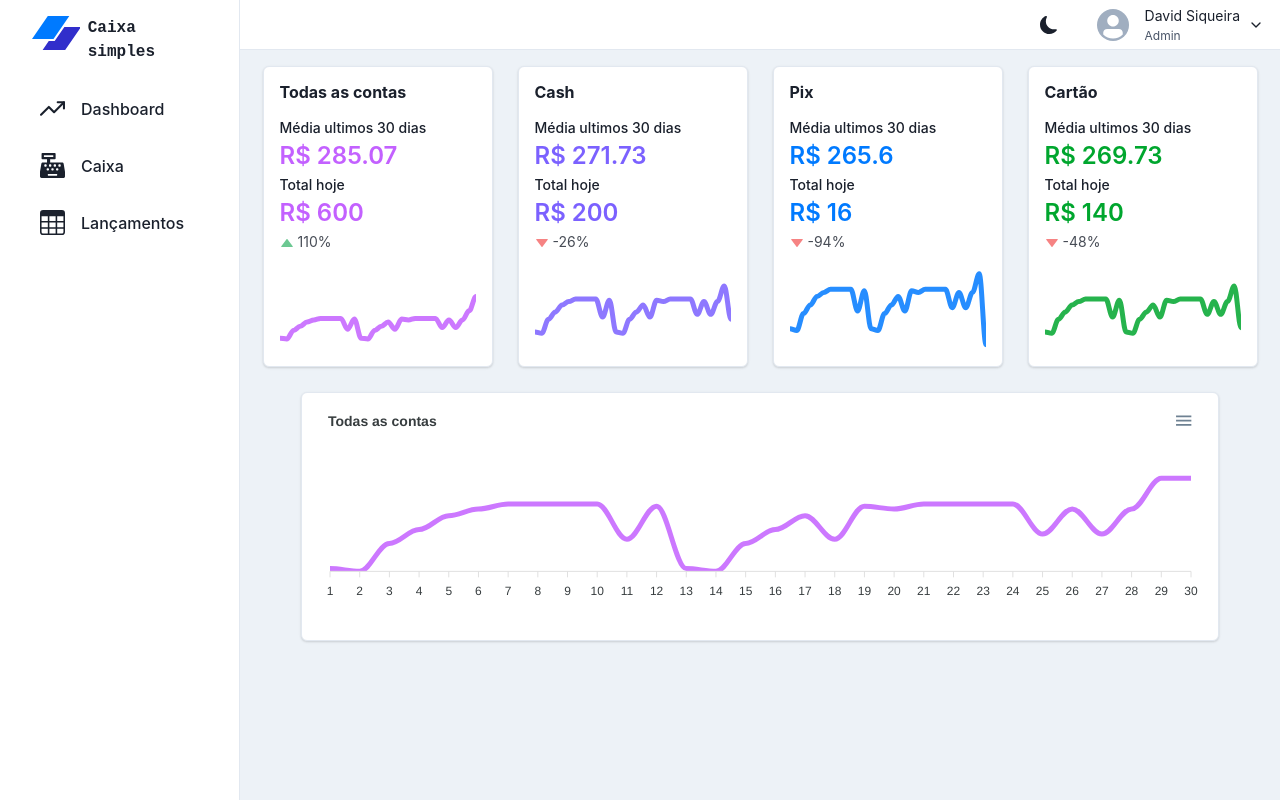
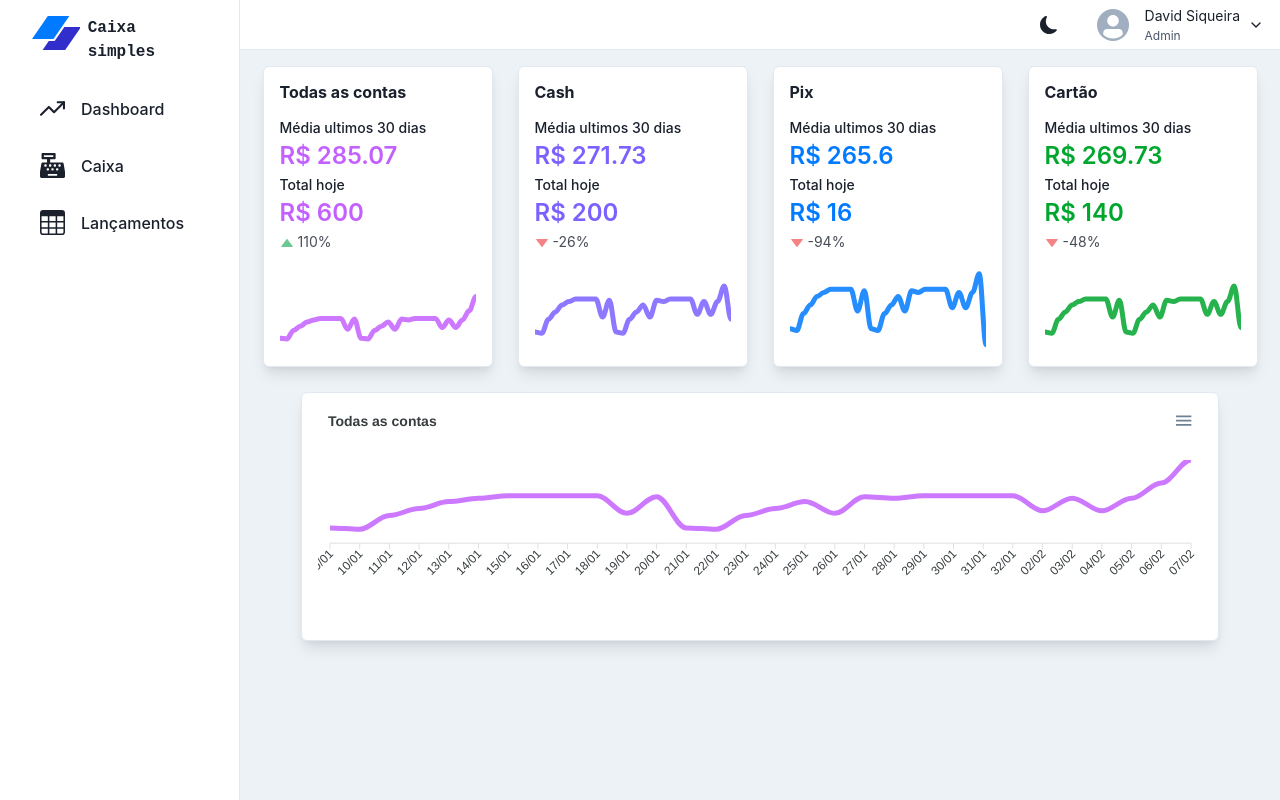
Before and after one commit to davidasiqueira/Caixa-Simples-Web, a Next.js app: page /dashboard in a window 1280 px wide. Built offline with nearby package versions, Linux system fonts and the light colour scheme.

Commit message:
dashboard state control

```diff
--- a/src/components/dashboard/card.tsx
+++ b/src/components/dashboard/card.tsx
@@ -11,26 +11,40 @@ import {
 } from "@chakra-ui/react";
 import { CardData, ChartConfig } from "../../types/lancamento";
 import dynamic from "next/dynamic";
+import { Dispatch, SetStateAction } from "react";
+import { getLast30Days } from "../util/funcoes";
 const ReactApexChart = dynamic(() => import("react-apexcharts"), {
   ssr: false,
 });
 
-const DashboardCard = ( { accountName, registro30Dias, cardColor }: CardData) => {
+interface Props {
+  cardData: CardData;
+  setMainChartData: Dispatch<SetStateAction<CardData>>;
+}
 
+const DashboardCard = ({ cardData, setMainChartData }: Props) => {
   const mediaUltimos30Dias = Number(
     (
-      registro30Dias.series[0].data.reduce(
+      cardData.registro30Dias.series[0].data.reduce(
         (acumulador, data) => data + acumulador,
         0
       ) / 30
     ).toFixed(2)
   );
-  const totalHoje = registro30Dias.series[0].data.at(-1);
+  const totalHoje = cardData.registro30Dias.series[0].data.at(-1);
   const fracaoDototal = Math.round(
     (totalHoje - mediaUltimos30Dias) / (mediaUltimos30Dias / 100)
   );
 
-  registro30Dias.options = {
+  const ultimos30dias = getLast30Days();
+
+  const updateMainChartData = () => {
+    setMainChartData({
+      ...cardData,
+    });
+  };
+
+  cardData.registro30Dias.options = {
     chart: {
       type: "line",
       sparkline: {
@@ -41,14 +55,14 @@ const DashboardCard = ( { accountName, registro30Dias, cardColor }: CardData) =>
       },
     },
     xaxis: {
-      show: false,
+      categories: ultimos30dias
     },
     yaxis: {
       show: false,
     },
     stroke: {
       curve: "smooth",
-      colors: [cardColor],
+      colors: [cardData.cardColor],
     },
     grid: {
       show: false,
@@ -63,20 +77,29 @@ const DashboardCard = ( { accountName, registro30Dias, cardColor }: CardData) =>
       minW="230px"
       maxW="240px"
       p="16px"
+      boxShadow="lg"
       display="flex"
       borderColor={useColorModeValue("gray.200", "gray.700")}
       bg={useColorModeValue("white", "gray.800")}
+      cursor="pointer"
+      onClick={updateMainChartData}
+      _hover={{
+        boxShadow: "xl",
+        transform: "scale(1.02)",
+      }}
     >
       <Heading size="sm" mb="15px">
-        {accountName}
+        {cardData.accountName}
       </Heading>
       <Stat>
         <StatLabel>Média ultimos 30 dias</StatLabel>
-        <StatNumber color={cardColor}>R$ {mediaUltimos30Dias}</StatNumber>
+        <StatNumber color={cardData.cardColor}>
+          R$ {mediaUltimos30Dias}
+        </StatNumber>
       </Stat>
       <Stat>
         <StatLabel>Total hoje</StatLabel>
-        <StatNumber color={cardColor}>R$ {totalHoje}</StatNumber>
+        <StatNumber color={cardData.cardColor}>R$ {totalHoje}</StatNumber>
         <StatHelpText>
           <StatArrow type={fracaoDototal > 0 ? "increase" : "decrease"} />
           {fracaoDototal + "%"}
@@ -84,8 +107,8 @@ const DashboardCard = ( { accountName, registro30Dias, cardColor }: CardData) =>
       </Stat>
       <Stack>
         <ReactApexChart
-          options={registro30Dias.options}
-          series={registro30Dias.series}
+          options={cardData.registro30Dias.options}
+          series={cardData.registro30Dias.series}
           width={"100%"}
           height={90}
         />
--- a/src/components/dashboard/mainChart.tsx
+++ b/src/components/dashboard/mainChart.tsx
@@ -1,28 +1,15 @@
-import {
-  Card,
-  useColorModeValue,
-} from "@chakra-ui/react";
-import { ChartConfig } from "../../types/lancamento";
+import { Card, useColorModeValue } from "@chakra-ui/react";
+import { CardData } from "../../types/lancamento";
 import dynamic from "next/dynamic";
+import { getLast30Days } from "../util/funcoes";
 const ReactApexChart = dynamic(() => import("react-apexcharts"), {
   ssr: false,
 });
 
-interface Props {
-  accontName: string;
-  mediaUltimos30Dias: number;
-  totalHoje: number;
-  infoGrafico: ChartConfig;
-  cardColor: string;
-}
+const MainChart = ({ accountName, registro30Dias, cardColor }: CardData) => {
+  const ultimos30dias = getLast30Days();
 
-const MainChart = ({
-  accontName,
-  infoGrafico,
-  cardColor,
-}: Props) => {
-
-  infoGrafico.options = {
+  registro30Dias.options = {
     chart: {
       type: "line",
       zoom: {
@@ -30,7 +17,7 @@ const MainChart = ({
       },
     },
     xaxis: {
-      show: false,
+      categories: ultimos30dias,
     },
     yaxis: {
       show: false,
@@ -40,8 +27,8 @@ const MainChart = ({
       colors: [cardColor],
     },
     title: {
-      text: accontName,
-      align: 'left'
+      text: accountName,
+      align: "left",
     },
     grid: {
       show: false,
@@ -58,14 +45,14 @@ const MainChart = ({
       display="flex"
       borderColor={useColorModeValue("gray.200", "gray.700")}
       bg={useColorModeValue("white", "gray.800")}
+      boxShadow="lg"
     >
-
-        <ReactApexChart
-          options={infoGrafico.options}
-          series={infoGrafico.series}
-          width={"100%"}
-          height={200}
-        />
+      <ReactApexChart
+        options={registro30Dias.options}
+        series={registro30Dias.series}
+        width={"100%"}
+        height={200}
+      />
     </Card>
   );
 };
--- /dev/null
+++ b/src/components/util/funcoes.ts
@@ -0,0 +1,11 @@
+export function getLast30Days(): string[] {
+  let date = new Date();
+  let dates = [];
+  for (let i = 0; i < 30; i++) {
+    let newDate = new Date(date.setDate(date.getDate() - 1));
+    let dd = (newDate.getDate() + 1).toString().padStart(2, "0");
+    let mm = (newDate.getMonth() + 1).toString().padStart(2, "0");
+    dates.push(`${dd}/${mm}`);
+  }
+  return dates.reverse();
+}
--- a/src/pages/dashboard.tsx
+++ b/src/pages/dashboard.tsx
@@ -78,7 +78,7 @@ const mockCardData: CardData[] = [
 
 const Dashboard = () => {
   const { user } = useContext(AuthContext);
-  const [dashboardData, setDashboardData] = useState<CardData[]>();
+  const [mainChartData, setMainChartData] = useState<CardData>(mockCardData[0]);
 
   return (
     <SidebarWithHeader>
@@ -102,10 +102,12 @@ const Dashboard = () => {
             flexDirection={["column", "column", "row", "row", "row"]}
           >
             <DashboardCard
-              {...mockCardData[0]}
+              cardData={{ ...mockCardData[0] }}
+              setMainChartData={setMainChartData}
             />
             <DashboardCard
-              {...mockCardData[1]}
+              cardData={{ ...mockCardData[1] }}
+              setMainChartData={setMainChartData}
             />
           </Flex>
           <Flex
@@ -114,33 +116,18 @@ const Dashboard = () => {
             flexDirection={["column", "column", "row", "row", "row"]}
           >
             <DashboardCard
-              {...mockCardData[2]}
+              cardData={{ ...mockCardData[2] }}
+              setMainChartData={setMainChartData}
             />
             <DashboardCard
-              {...mockCardData[3]}
+              cardData={{ ...mockCardData[3] }}
+              setMainChartData={setMainChartData}
             />
           </Flex>
         </Flex>
         {/* MainChart */}
         <Flex alignSelf="center" w="91%">
-          <MainChart
-            mediaUltimos30Dias={600}
-            totalHoje={660}
-            accontName="Todas as contas"
-            cardColor="#C361FF"
-            infoGrafico={{
-              series: [
-                {
-                  name: "teste",
-                  data: [
-                    110, 100, 200, 250, 300, 324, 342, 342, 342, 342, 215, 334,
-                    110, 100, 200, 250, 300, 215, 334, 324, 342, 342, 342, 342,
-                    234, 324, 234, 324, 434, 434,
-                  ],
-                },
-              ],
-            }}
-          ></MainChart>
+          <MainChart {...mainChartData}></MainChart>
         </Flex>
       </Flex>
     </SidebarWithHeader>
```
